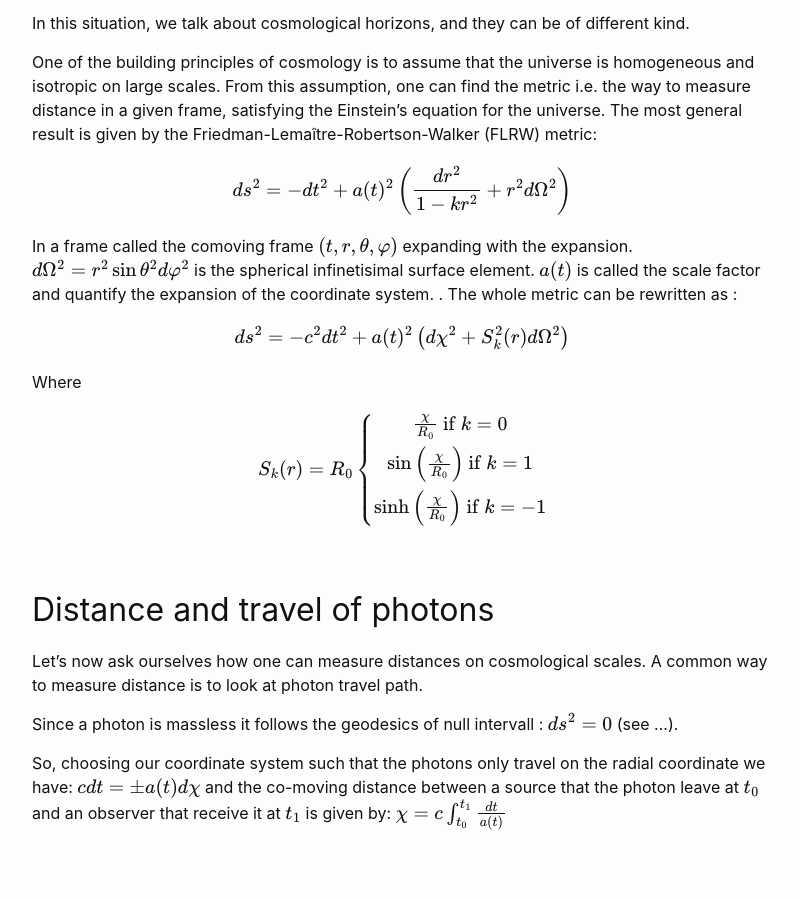
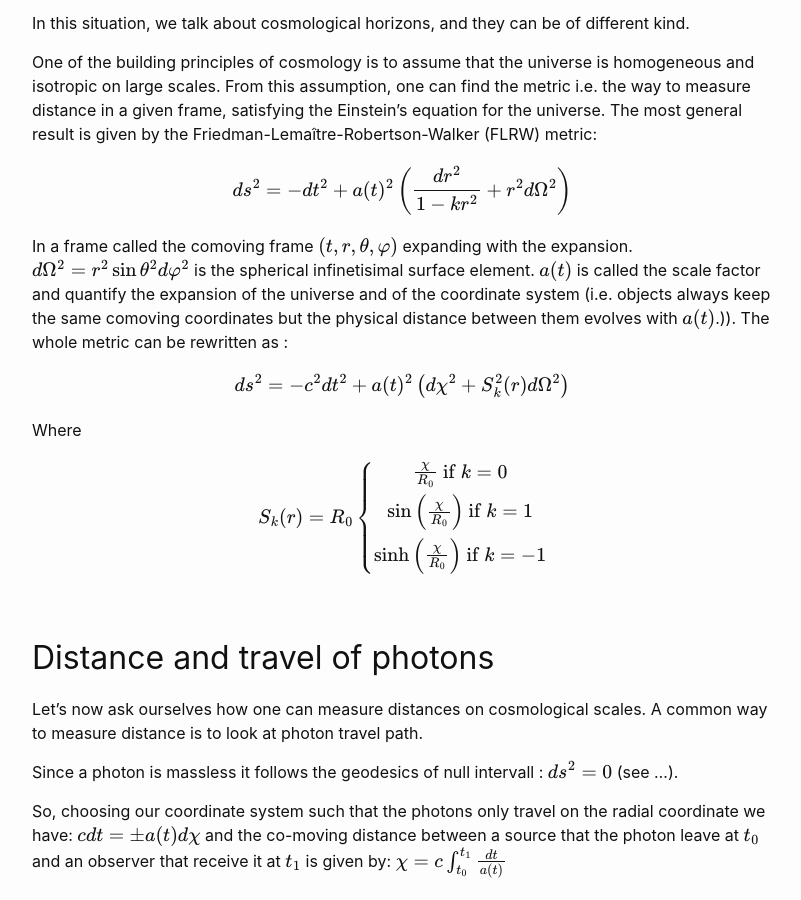
Before and after one commit to YoloNomy/YoloNomy.github.io, a Jekyll site: the page built from codes/cosmo/horizons.md, in a window 1280 px wide and 900 px high, scrolled down 474 px. Shown: the whole window, without its empty margins (238-1039 px from the left). Built offline with Jekyll 4.4.1, drawn with Linux system fonts in a browser that asks for light colours; formulas are drawn with MathJax 3.

Commit message:
Update horizons.md

```diff
--- a/codes/cosmo/horizons.md
+++ b/codes/cosmo/horizons.md
@@ -18,8 +18,8 @@
 ds^2 = -dt^2 + a(t)^2\left( \frac{dr^2}{1 - kr^2}  + r^2d\Omega^2\right)
 $$
 
-In a frame called the comoving frame $(t,r,\theta,\varphi)$ expanding with the expansion. $d\Omega^2 = r^2\sin\theta^2 d\varphi^2$ is the spherical infinetisimal surface element. $a(t)$ is called the scale factor and quantify the expansion of the coordinate system.
-. The whole metric can be rewritten as :
+In a frame called the comoving frame $(t,r,\theta,\varphi)$ expanding with the expansion. $d\Omega^2 = r^2\sin\theta^2 d\varphi^2$ is the spherical infinetisimal surface element. $a(t)$ is called the scale factor and quantify the expansion of the universe and of the coordinate system (i.e. objects always keep the same comoving coordinates but the physical distance between them evolves with $a(t)$.)).
+The whole metric can be rewritten as :
 
 $$
 ds^2 = -c^2dt^2 + a(t)^2\left(d\chi^2 + S_k^2(r) d\Omega^2\right)
```
